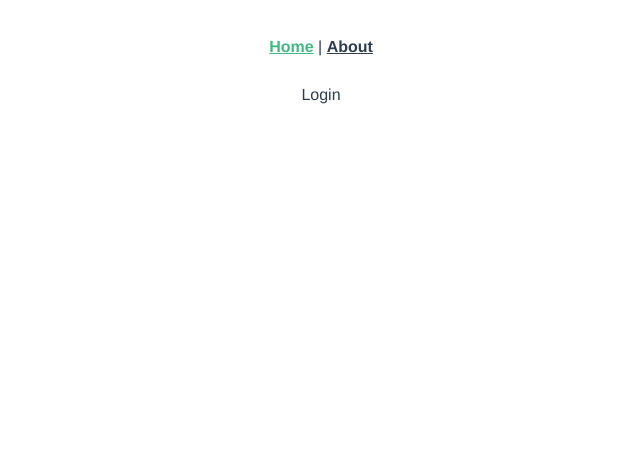
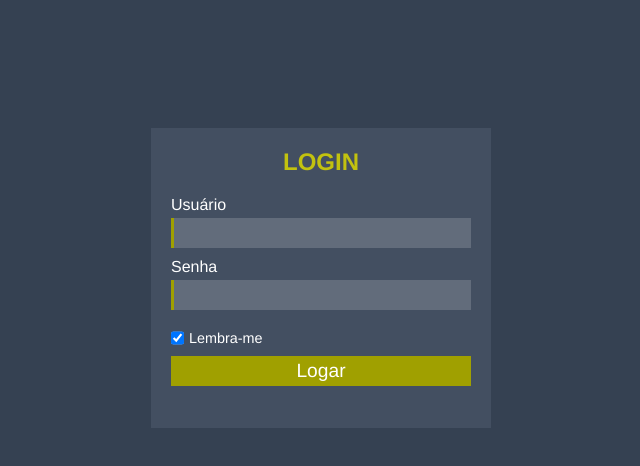
Before and after one commit to DandaraF/controle_agenda_pessoal, a Vue app: page / in a window 1280 px wide. Shown: the top 466 px of the page, without its empty margins (319-959 px from the left). Built offline with nearby package versions, Linux system fonts and the light colour scheme.

Commit message:
create css login

```diff
--- a/src/App.vue
+++ b/src/App.vue
@@ -1,30 +1,42 @@
 <template>
-  <nav>
+  <!-- <nav>
     <router-link to="/">Home</router-link> |
     <router-link to="/about">About</router-link>
-  </nav>
+  </nav> -->
+  <div>
+
+  </div>
   <router-view/>
 </template>
 
+
+
+<script>
+
+export default {
+  name: 'App',
+
+
+}
+</script>
 <style>
-#app {
-  font-family: Avenir, Helvetica, Arial, sans-serif;
-  -webkit-font-smoothing: antialiased;
-  -moz-osx-font-smoothing: grayscale;
-  text-align: center;
-  color: #2c3e50;
-}
 
-nav {
-  padding: 30px;
-}
+* {
+    font-family: Helvetica;
+    padding: 0;
+    margin: 0;
+    box-sizing: border-box;
+  }
 
-nav a {
-  font-weight: bold;
-  color: #2c3e50;
-}
+  .main-container{
+    margin: 50px;
+    min-height: 250px;
+  }
 
-nav a.router-link-exact-active {
-  color: #42b983;
-}
+  h1 {
+    text-align: center;
+    font-size: 42px;
+    margin-bottom: 30px;
+    color: #222;
+  }
 </style>
--- /dev/null
+++ b/src/components/Input.vue
@@ -0,0 +1,46 @@
+<template>
+    <div class="content-input">
+        <label > {{text_label}} </label>
+        <input type="text" class="input-text" :value="value_input" >
+    </div>
+</template>
+
+<script>
+
+export default {
+  name: 'Input',
+    props:{
+        text_label:String,
+        value_input: String
+    },
+ }
+
+</script>
+
+
+<style scoped>
+
+.content-input{
+  display: flex;
+  flex-direction: column;
+  min-width: 300px;
+  max-width: 400px;
+  font-size: 1rem;
+  text-transform: capitalize;
+  color: #fff;
+  font-weight: 500;
+  gap: 4px;
+  margin-bottom:10px;
+}
+
+
+.input-text{
+  height: 30px;
+  border: none;
+  background-color: rgba(241, 241, 241, 0.178);
+  font-size: 1rem;
+  padding-left:10px;
+  color: #fff;
+  border-left: 3px solid rgb(160, 160, 0);
+}
+</style>
--- a/src/views/Login.vue
+++ b/src/views/Login.vue
@@ -1,13 +1,117 @@
 <template>
-  <div class="login">
-    Login
+  <div id="container-admin">
+
+      <!-- input -->
+
+      <form class='login-form'>
+        <div class="content-form">
+          <h2>Login</h2>
+          <!-- input -->
+         <Input text_label="Usuário"/>
+         <Input text_label="Senha"/>
+          <!--  -->
+          <!-- checkbox -->
+          <div class="container-checkbox">
+            <input type="checkbox" id="lembra" name="lembra" checked>
+            <label for="scales">Lembra-me</label>
+          </div>
+
+
+
+
+          <!-- button -->
+          <button id="btn-login">Logar</button>
+
+
+        </div>
+      </form>
+      <!--  -->
+
+
   </div>
 </template>
 
 <script>
 
+import Input from '../components/Input.vue'
+
 export default {
   name: 'Login',
+  components:{
+    Input
+  },
+
 
 }
 </script>
+
+<style scoped>
+
+#container-admin{
+  display: flex;
+  justify-content: center;
+  width: 100%;
+  height: 100vh;
+  align-content: center;
+  background-color: #354152;
+  padding: 10%;
+}
+.container-form{
+  display: flex;
+  align-items: flex-start;
+  justify-content: center;
+  margin-top: 8rem;
+  max-width: 450px;
+  min-width: 320px;
+  height: 100%;
+  background-color: #bebebe3a;
+  border-top: 4px solid rgb(216, 12, 12) ;
+  opacity: 0.5;
+
+}
+h2{
+  color:  rgb(194, 194, 15);
+  text-align: center;
+  padding-bottom: 20px;
+  text-transform: uppercase;
+}
+
+/* form */
+.login-form{
+  display: flex;
+  align-items: flex-start;
+  justify-content: center;
+  height: 300px;
+  background-color: #a7b6ca1f;
+  min-width: 320px;
+  max-width: 450px;
+  padding: 20px;
+}
+
+/* btn */
+
+#btn-login{
+  width: 100%;
+  height: 30px;
+  background-color: rgb(160, 160, 0);
+  font-size: 1.2rem;
+  color:#fff;
+  border: none;
+  cursor: pointer;
+}
+#btn-login:hover{
+  background-color: rgba(126, 126, 37, 0.616);
+}
+
+/* checkbox: */
+.container-checkbox{
+  display: flex;
+  align-content: center;
+  gap:5px;
+  color: #FFF;
+  font-size: 0.9rem;
+  padding: 10px 0;
+}
+
+
+</style>
```
